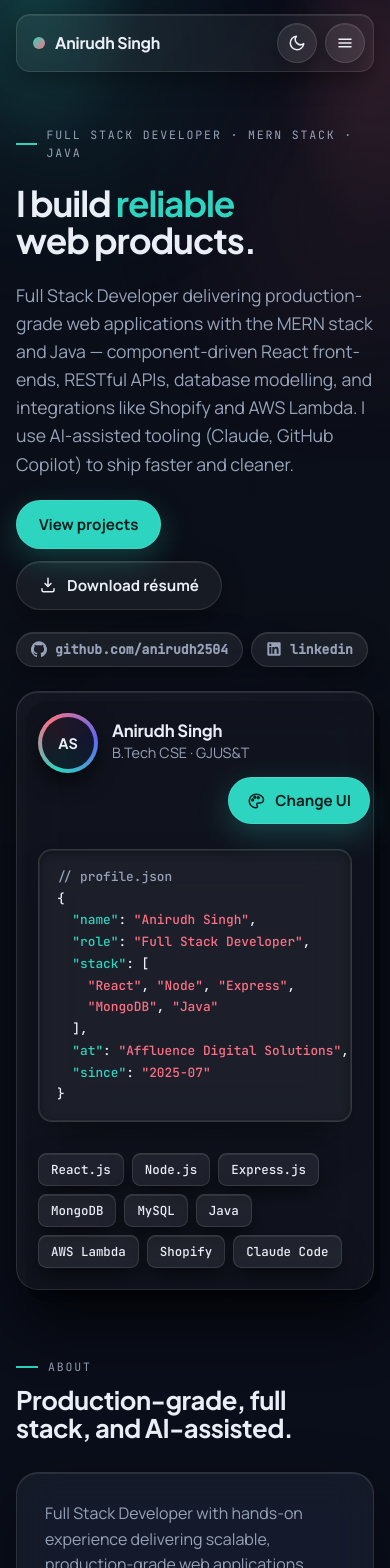
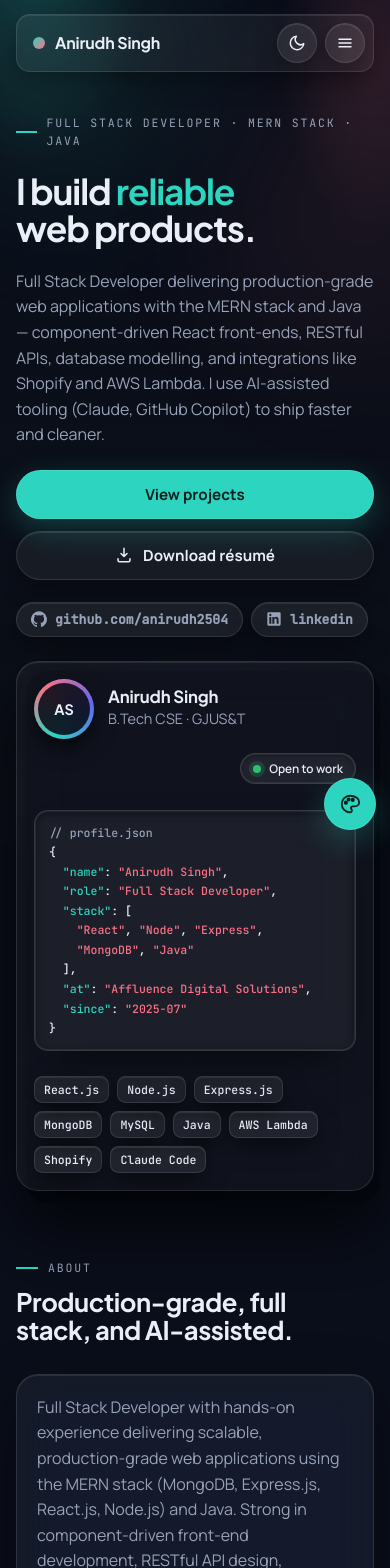
Before and after one commit to anirudh2504/Anirudh_Singh_Portfolio, a React (Vite) app: page / in a window 390 px wide. Shown: the top 1568 px of the page. Built offline with nearby package versions, Linux system fonts and the light colour scheme; a web font is replaced by a local one.

Commit message:
Mobile responsive

```diff
--- a/src/styles/global.css
+++ b/src/styles/global.css
@@ -456,7 +456,8 @@ footer code { font-family: var(--font-mono); font-size: .78rem; color: var(--tex
 @media (max-width: 760px), (prefers-reduced-motion: reduce) {
   .projects-stage { height: auto; padding-block: clamp(36px, 6vw, 72px); scroll-margin-top: 90px; }
   .projects-sticky { position: static; height: auto; overflow: visible; padding-top: 0; padding-bottom: 0; display: grid; gap: 20px; }
-  .projects-head { align-items: flex-start; }
+  .projects-head { align-items: flex-start; justify-content: flex-start; width: 100%; margin-inline: 0; }
+  .projects-head .sec-head { margin-right: auto; }
   .projects-meta { display: none; }
   .projects-track { display: grid; width: auto; height: auto; gap: 16px; transform: none !important; padding-inline: clamp(16px, 4vw, 40px); max-width: 1120px; margin-inline: auto; box-sizing: content-box; }
   .slide { width: auto; padding: 0; display: block; }
@@ -469,10 +470,72 @@ footer code { font-family: var(--font-mono); font-size: .78rem; color: var(--tex
   .xp::before { left: -22px; width: 14px; height: 14px; top: 30px; }
   .skill-grid { grid-template-columns: 1fr; }
   #menu-toggle { display: grid; }
-  .nav { display: none; position: absolute; left: 0; right: 0; top: calc(100% + 8px); flex-direction: column; padding: 10px; gap: 2px; }
+  .nav { display: none; position: absolute; left: 0; right: 0; top: calc(100% + 8px); flex-direction: column; padding: 10px; gap: 2px; background: var(--panel); border: var(--bw) solid var(--panel-border); border-radius: var(--r-sm); box-shadow: var(--sh-out); backdrop-filter: blur(var(--blur)) saturate(var(--sat)); -webkit-backdrop-filter: blur(var(--blur)) saturate(var(--sat)); animation: rise .2s cubic-bezier(.2,.8,.2,1) both; }
+  [data-style="glass"] .nav, :root:not([data-style]) .nav { background: color-mix(in srgb, var(--ground) 82%, transparent); }
   .nav.open { display: flex; }
   .nav a { padding: 12px 14px; }
   .top .bar { padding: 8px 8px 8px 16px; position: relative; }
   [data-style="bento"] .lede { padding: 20px; }
-  .styles-grid { grid-template-columns: 1fr 1fr; }
+  /* dock → round icon button + bottom sheet */
+  .dock { right: 14px; bottom: calc(14px + env(safe-area-inset-bottom, 0px)); left: 14px; justify-items: end; gap: 0; }
+  .dock-toggle { width: 52px; height: 52px; padding: 0; justify-content: center; border-radius: 999px; font-size: 0; gap: 0; }
+  .dock-toggle svg { width: 22px; height: 22px; }
+  .dock-panel { width: 100%; max-height: min(70vh, 560px); overflow-y: auto; margin-bottom: 10px; padding: 14px; gap: 12px; }
+  .dock-head { flex-wrap: wrap; gap: 10px; }
+  .styles-grid { grid-template-columns: 1fr 1fr; gap: 6px; }
+  .style-btn { padding: 7px 8px; font-size: .76rem; gap: 8px; }
+  .style-btn .sw { width: 28px; height: 20px; }
+  .dock-note { display: none; }
+
+  /* hero */
+  .hero { padding-block: 28px 32px; gap: 24px; }
+  .hero p.intro { font-size: 1rem; }
+  .cta .btn { flex: 1 1 auto; justify-content: center; }
+  .id-card-content { padding: 18px; gap: 14px; }
+  .id-card .code { font-size: .72rem; padding: 12px 14px; }
+  .id-card .tools .chip { padding: 5px 9px; font-size: .72rem; }
+  .id-card-content .id-head, .id-card-content .code, .id-card-content .tools { transform: none; }
+
+  /* about */
+  .about .panel { padding: 20px; }
+  .fact { flex-direction: column; gap: 2px; }
+  .fact span:last-child { text-align: left; }
+  .about-skills h3 { font-size: 1.1rem; }
+  .skill-card { padding: 14px; }
+
+  /* experience */
+  .xp { padding: 18px 16px; }
+  .xp ul { font-size: .9rem; gap: 6px; }
+  .xp .when { grid-template-columns: auto auto; justify-content: start; align-items: center; gap: 8px 10px; }
+  .xp .when b { grid-column: 1 / -1; }
+
+  /* projects: compact vertical cards */
+  .projects-stage { padding-block: 32px 36px; }
+  .projects-sticky { gap: 14px; }
+  .projects-track { gap: 12px; }
+  .slide-card { padding: 18px; gap: 12px; }
+  .slide-card h3 { font-size: 1.35rem; }
+  .slide-card .subtitle { font-size: .86rem; }
+  .slide-card .tagline { font-size: .92rem; line-height: 1.55; }
+  .slide-card .tags .tag:nth-child(n+5) { display: none; }
+  .slide-top { gap: 12px; }
+  .slide-card .monogram.lg { width: 52px; height: 52px; font-size: 1.15rem; }
+  .slide-foot { gap: 8px; }
+  .slide-foot .btn { padding: 10px 16px; font-size: .88rem; flex: 1 1 auto; justify-content: center; }
+
+  /* education, contact, footer */
+  .edu .panel, .contact .panel { padding: 20px; }
+  .tl { grid-template-columns: 1fr; gap: 2px; }
+  .contact .big { font-size: 1.15rem; word-break: break-all; }
+  .links a { padding: 12px 14px; }
+  footer { flex-direction: column; gap: 6px; font-size: .8rem; }
+
+  /* takeover */
+  .takeover-head { grid-template-columns: 1fr; gap: 12px; }
+  .takeover-head .monogram.lg { width: 56px; height: 56px; font-size: 1.3rem; }
+  .takeover-actions { justify-content: flex-start; }
+  .takeover-actions .btn { flex: 1 1 auto; justify-content: center; }
+  .takeover .panel { padding: 16px 18px; }
+  .takeover-body { gap: 18px; }
+  .scale { grid-template-columns: repeat(2, 1fr); }
 }
```
